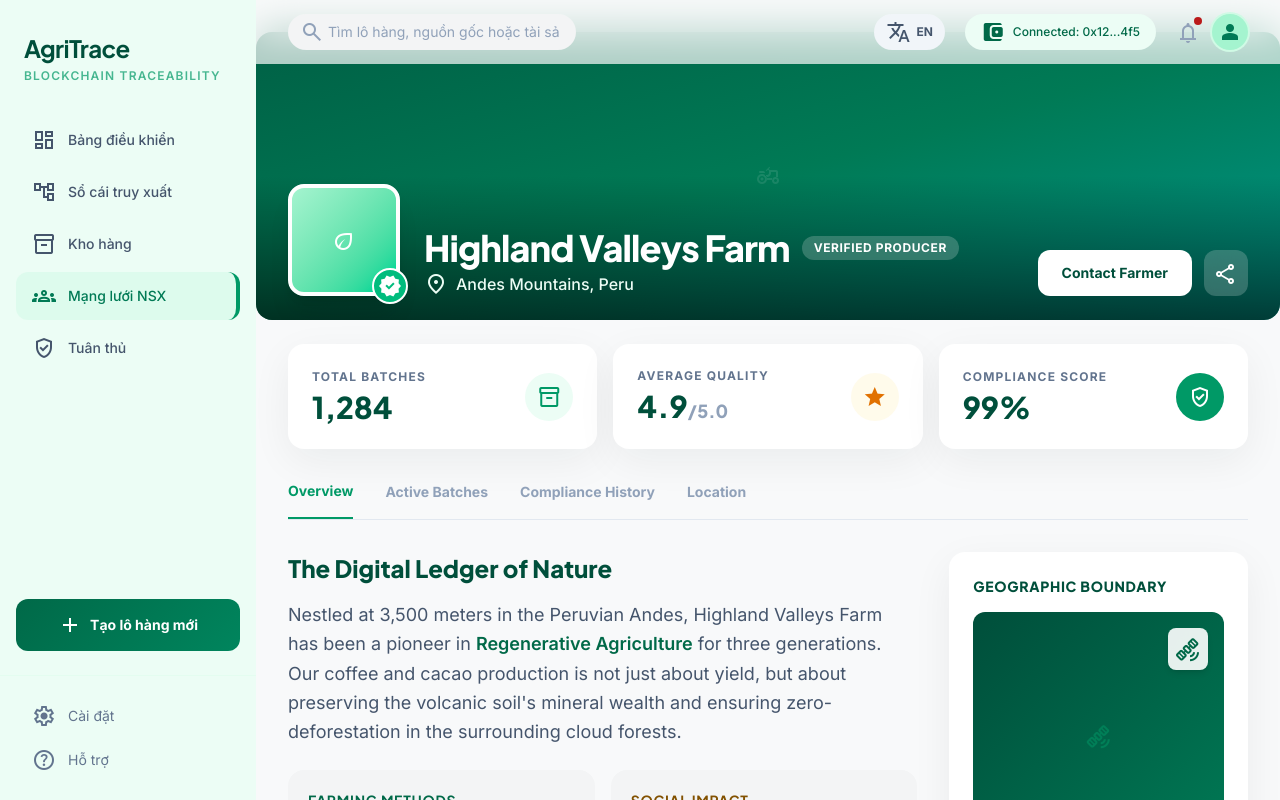
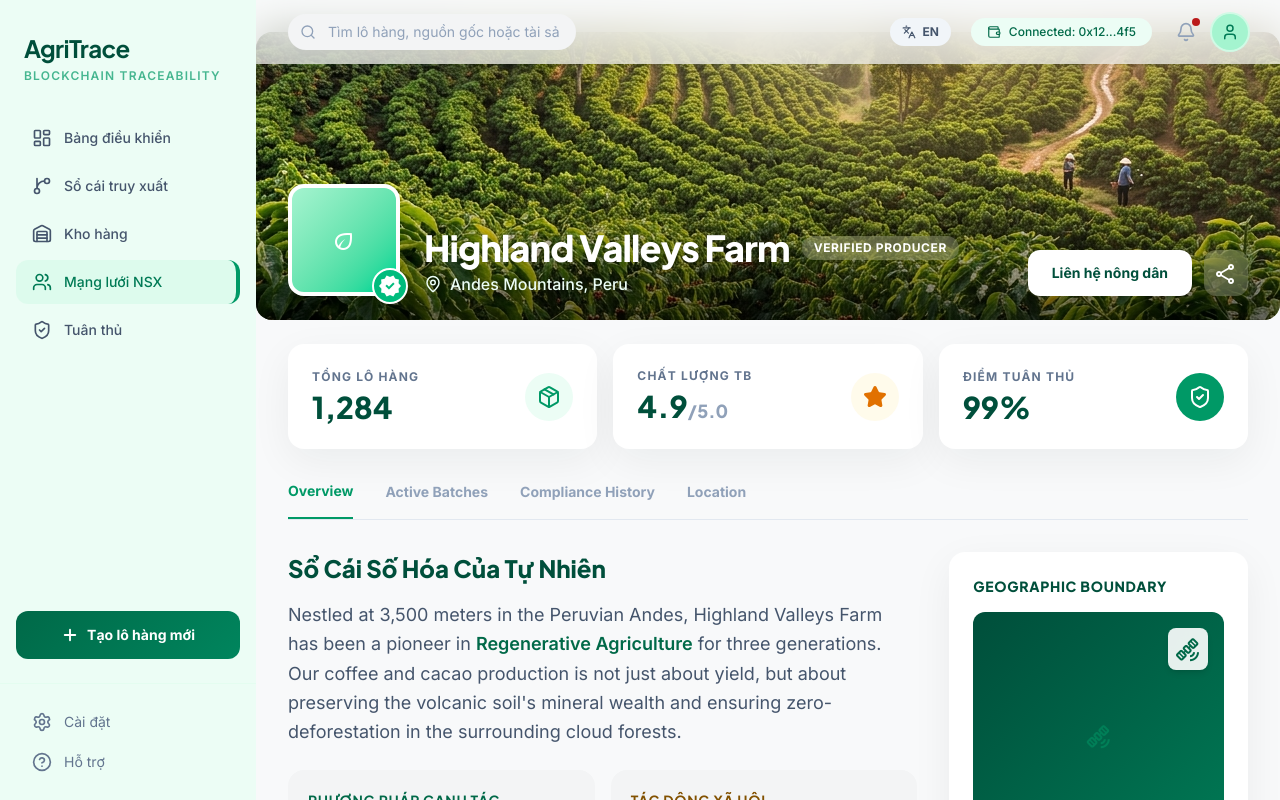
Before and after one commit to xuanhai0913/agri-traceability-system, a React (Vite) app in the folder frontend-web/: page /producers/1 in a window 1280 px wide. Shown: the top 800 px of the page. Built offline with nearby package versions, Linux system fonts and the light colour scheme.

Commit message:
refactor: internationalize ProducerDetailPage and add EmptyStateIllustrations component

```diff
--- a/frontend-web/package.json
+++ b/frontend-web/package.json
@@ -12,6 +12,7 @@
   "dependencies": {
     "axios": "^1.15.0",
     "i18next": "^26.0.4",
+    "lucide-react": "^1.8.0",
     "qrcode.react": "^4.2.0",
     "react": "^19.2.4",
     "react-dom": "^19.2.4",
--- a/frontend-web/src/components/layout/Sidebar.jsx
+++ b/frontend-web/src/components/layout/Sidebar.jsx
@@ -1,16 +1,35 @@
 import { NavLink, useNavigate } from "react-router-dom";
 import { useTranslation } from "react-i18next";
+import {
+  LayoutDashboard,
+  GitBranch,
+  Warehouse,
+  Users,
+  ShieldCheck,
+  Plus,
+  Settings,
+  HelpCircle,
+  X,
+} from "lucide-react";
+
+const NAV_ICONS = {
+  "/": LayoutDashboard,
+  "/batches": GitBranch,
+  "/inventory": Warehouse,
+  "/producers": Users,
+  "/compliance": ShieldCheck,
+};
 
 export default function Sidebar({ open, onClose }) {
   const { t } = useTranslation();
   const navigate = useNavigate();
 
   const navItems = [
-    { to: "/", icon: "dashboard", label: t("nav.dashboard") },
-    { to: "/batches", icon: "account_tree", label: t("nav.ledger") },
-    { to: "/inventory", icon: "inventory_2", label: t("nav.inventory") },
-    { to: "/producers", icon: "groups", label: t("nav.producers") },
-    { to: "/compliance", icon: "verified_user", label: t("nav.compliance") },
+    { to: "/", label: t("nav.dashboard") },
+    { to: "/batches", label: t("nav.ledger") },
+    { to: "/inventory", label: t("nav.inventory") },
+    { to: "/producers", label: t("nav.producers") },
+    { to: "/compliance", label: t("nav.compliance") },
   ];
 
   return (
@@ -35,13 +54,15 @@ export default function Sidebar({ open, onClose }) {
           className="md:hidden p-1.5 rounded-lg text-slate-500 hover:bg-emerald-100 transition-colors"
           aria-label="Close menu"
         >
-          <span className="material-symbols-outlined">close</span>
+          <X size={20} />
         </button>
       </div>
 
       {/* Navigation */}
       <nav className="flex-1 px-4 space-y-1">
-        {navItems.map((item) => (
+        {navItems.map((item) => {
+          const Icon = NAV_ICONS[item.to];
+          return (
             <NavLink
               key={item.to}
               to={item.to}
@@ -55,12 +76,11 @@ export default function Sidebar({ open, onClose }) {
                 }`
               }
             >
-            <span className="material-symbols-outlined text-xl">
-              {item.icon}
-            </span>
+              <Icon size={20} strokeWidth={2} />
               <span>{item.label}</span>
             </NavLink>
-        ))}
+          );
+        })}
       </nav>
 
       {/* New Batch CTA */}
@@ -72,7 +92,7 @@ export default function Sidebar({ open, onClose }) {
           }}
           className="w-full py-3.5 btn-primary-gradient rounded-xl font-bold text-sm flex items-center justify-center gap-2"
         >
-          <span className="material-symbols-outlined text-lg">add</span>
+          <Plus size={18} strokeWidth={2.5} />
           {t("nav.newBatch")}
         </button>
       </div>
@@ -83,16 +103,14 @@ export default function Sidebar({ open, onClose }) {
           href="#"
           className="flex items-center gap-3 px-4 py-2 text-slate-500 hover:text-emerald-600 transition-colors text-sm"
         >
-          <span className="material-symbols-outlined text-xl">settings</span>
+          <Settings size={20} />
           <span>{t("nav.settings")}</span>
         </a>
         <a
           href="#"
           className="flex items-center gap-3 px-4 py-2 text-slate-500 hover:text-emerald-600 transition-colors text-sm"
         >
-          <span className="material-symbols-outlined text-xl">
-            help_outline
-          </span>
+          <HelpCircle size={20} />
           <span>{t("nav.support")}</span>
         </a>
       </div>
--- a/frontend-web/src/components/layout/TopNav.jsx
+++ b/frontend-web/src/components/layout/TopNav.jsx
@@ -1,4 +1,5 @@
 import { useTranslation } from "react-i18next";
+import { Search, Languages, Menu, Bell, Wallet, User } from "lucide-react";
 
 export default function TopNav({ onMenuToggle }) {
   const { t, i18n } = useTranslation();
@@ -19,14 +20,12 @@ export default function TopNav({ onMenuToggle }) {
           className="md:hidden p-2 rounded-lg text-slate-600 hover:bg-emerald-100 transition-colors"
           aria-label="Open menu"
         >
-          <span className="material-symbols-outlined">menu</span>
+          <Menu size={22} />
         </button>
 
         {/* Search — wider on desktop, icon-only trigger on small mobile */}
         <div className="relative hidden sm:block">
-          <span className="material-symbols-outlined absolute left-3 top-1/2 -translate-y-1/2 text-slate-400 text-lg">
-            search
-          </span>
+          <Search size={16} className="absolute left-3 top-1/2 -translate-y-1/2 text-slate-400" />
           <input
             className="bg-surface-container-low border-none rounded-full py-2 pl-10 pr-4 text-sm w-48 md:w-72 focus:outline-none focus:ring-1 focus:ring-primary placeholder:text-slate-400"
             placeholder={t("topnav.searchPlaceholder")}
@@ -35,7 +34,7 @@ export default function TopNav({ onMenuToggle }) {
         </div>
         {/* Mobile search icon */}
         <button className="sm:hidden p-2 rounded-lg text-slate-500 hover:bg-emerald-100 transition-colors">
-          <span className="material-symbols-outlined">search</span>
+          <Search size={20} />
         </button>
       </div>
 
@@ -47,30 +46,26 @@ export default function TopNav({ onMenuToggle }) {
           className="flex items-center gap-1.5 px-3 py-1.5 rounded-full bg-slate-100 hover:bg-slate-200 text-xs font-bold text-slate-600 transition-colors"
           title={i18n.language === "vi" ? "Switch to English" : "Chuyển sang Tiếng Việt"}
         >
-          <span className="material-symbols-outlined text-sm">translate</span>
+          <Languages size={14} />
           <span className="uppercase">{i18n.language === "vi" ? "EN" : "VI"}</span>
         </button>
 
         {/* Wallet badge — hide text on very small screens */}
         <div className="flex items-center gap-2 px-3 md:px-4 py-1.5 rounded-full bg-emerald-50 text-primary font-medium text-xs">
-          <span className="material-symbols-outlined text-sm filled">
-            account_balance_wallet
-          </span>
+          <Wallet size={14} />
           <span className="hidden sm:inline">{t("topnav.connected")}: 0x12...4f5</span>
         </div>
 
         {/* Actions */}
         <div className="flex items-center gap-2 md:gap-3">
-          <button className="relative text-slate-400 hover:text-primary transition-colors">
-            <span className="material-symbols-outlined">notifications</span>
-            <span className="absolute -top-0.5 -right-0.5 w-2 h-2 bg-error rounded-full"></span>
+          <button className="relative text-slate-400 hover:text-primary transition-colors p-1">
+            <Bell size={20} />
+            <span className="absolute top-0 right-0 w-2 h-2 bg-error rounded-full"></span>
           </button>
 
           {/* Avatar */}
           <div className="w-9 h-9 rounded-full bg-emerald-200 ring-2 ring-emerald-100 flex items-center justify-center overflow-hidden">
-            <span className="material-symbols-outlined text-emerald-700 text-lg filled">
-              person
-            </span>
+            <User size={18} className="text-emerald-700" />
           </div>
         </div>
       </div>
--- a/frontend-web/src/pages/BatchDetailPage.jsx
+++ b/frontend-web/src/pages/BatchDetailPage.jsx
@@ -1,5 +1,6 @@
 import { useState, useEffect } from "react";
 import { useParams, Link } from "react-router-dom";
+import { useTranslation } from "react-i18next";
 import { QRCodeSVG } from "qrcode.react";
 import { getBatch, getStageHistory, addStage } from "../services/api";
 import { BatchDetailSkeleton } from "../components/ui/Skeleton";
@@ -25,6 +26,7 @@ const STAGE_NAMES_EN = [
 ];
 
 export default function BatchDetailPage() {
+  const { t, i18n } = useTranslation();
   const { id } = useParams();
   const [batch, setBatch] = useState(null);
   const [stages, setStages] = useState([]);
@@ -83,7 +85,7 @@ export default function BatchDetailPage() {
 
   function formatDate(timestamp) {
     if (!timestamp) return "—";
-    return new Date(timestamp * 1000).toLocaleDateString("vi-VN", {
+    return new Date(timestamp * 1000).toLocaleDateString(i18n.language === "vi" ? "vi-VN" : "en-US", {
       day: "2-digit",
       month: "short",
       year: "numeric",
@@ -92,7 +94,7 @@ export default function BatchDetailPage() {
 
   function formatTime(timestamp) {
     if (!timestamp) return "";
-    return new Date(timestamp * 1000).toLocaleString("vi-VN");
+    return new Date(timestamp * 1000).toLocaleString(i18n.language === "vi" ? "vi-VN" : "en-US");
   }
 
   function handlePrint() {
@@ -112,7 +114,7 @@ export default function BatchDetailPage() {
         </span>
         <p className="text-error font-medium">{error}</p>
         <Link to="/" className="mt-4 text-primary text-sm font-bold hover:underline">
-          ← Về Dashboard
+          ← {t("nav.dashboard")}
         </Link>
       </div>
     );
@@ -130,7 +132,7 @@ export default function BatchDetailPage() {
       {/* Breadcrumbs */}
       <div className="flex items-center gap-2 text-xs text-outline mb-6">
         <Link to="/" className="hover:text-primary transition-colors">
-          Dashboard
+          {t("nav.dashboard")}
         </Link>
         <span className="material-symbols-outlined text-sm">chevron_right</span>
         <span className="text-on-surface-variant font-medium">
@@ -157,29 +159,29 @@ export default function BatchDetailPage() {
         <div className="col-span-12 lg:col-span-3 space-y-6">
           <div className="bg-surface-container-lowest p-6 rounded-2xl shadow-ambient">
             <h2 className="text-xs font-bold text-tertiary uppercase tracking-widest mb-5">
-              Batch Summary
+              {t("batchDetail.summary")}
             </h2>
             <div className="space-y-4">
               <div>
-                <p className="text-xs text-outline mb-1">Tên sản phẩm</p>
+                <p className="text-xs text-outline mb-1">{t("dashboard.productName")}</p>
                 <p className="font-headline font-bold text-emerald-900">
                   {batch.name}
                 </p>
               </div>
               <div>
-                <p className="text-xs text-outline mb-1">Nguồn gốc</p>
+                <p className="text-xs text-outline mb-1">{t("batchDetail.farmOrigin")}</p>
                 <p className="font-headline font-bold text-emerald-900">
                   {batch.origin || "—"}
                 </p>
               </div>
               <div>
-                <p className="text-xs text-outline mb-1">Ngày tạo</p>
+                <p className="text-xs text-outline mb-1">{t("dashboard.dateCreated")}</p>
                 <p className="font-headline font-bold text-emerald-900">
                   {formatDate(batch.createdAt)}
                 </p>
               </div>
               <div>
-                <p className="text-xs text-outline mb-1">Trạng thái</p>
+                <p className="text-xs text-outline mb-1">{t("dashboard.status")}</p>
                 <span
                   className={`inline-flex items-center gap-1.5 px-3 py-1 rounded-full text-xs font-bold ${
                     batch.isActive
@@ -192,7 +194,7 @@ export default function BatchDetailPage() {
                       batch.isActive ? "bg-emerald-600" : "bg-amber-500"
                     }`}
                   ></span>
-                  {batch.isActive ? "Đang xử lý" : "Hoàn thành"}
+                  {batch.isActive ? t("common.active") : t("stages.completed")}
                 </span>
               </div>
             </div>
--- a/frontend-web/src/pages/InventoryPage.jsx
+++ b/frontend-web/src/pages/InventoryPage.jsx
@@ -1,5 +1,7 @@
 import { useState, useEffect } from "react";
 import { Link } from "react-router-dom";
+import { useTranslation } from "react-i18next";
+import { MapPin, CalendarDays, ArrowRight, PackagePlus, Warehouse } from "lucide-react";
 import { getTotalBatches, getBatch } from "../services/api";
 import { InventorySkeleton } from "../components/ui/Skeleton";
 
@@ -26,6 +28,7 @@ const STAGE_COLORS = {
 const PRODUCT_ICONS = ["eco", "grass", "coffee", "forest", "park", "yard"];
 
 export default function InventoryPage() {
+  const { t, i18n } = useTranslation();
   const [batches, setBatches] = useState([]);
   const [loading, setLoading] = useState(true);
   const [filter, setFilter] = useState("all"); // all | active | completed
@@ -66,7 +69,7 @@ export default function InventoryPage() {
 
   function formatDate(timestamp) {
     if (!timestamp) return "—";
-    return new Date(timestamp * 1000).toLocaleDateString("vi-VN", {
+    return new Date(timestamp * 1000).toLocaleDateString(i18n.language === "vi" ? "vi-VN" : "en-US", {
       day: "2-digit",
       month: "short",
       year: "numeric",
@@ -81,36 +84,36 @@ export default function InventoryPage() {
       <div className="flex flex-col md:flex-row md:justify-between md:items-end gap-4 mb-8">
         <div>
           <span className="text-tertiary text-xs font-bold uppercase tracking-[0.2em]">
-            Asset Management
+            {t("inventory.sectionLabel")}
           </span>
           <h1 className="text-2xl md:text-4xl font-extrabold text-on-surface tracking-tight mt-1 font-headline">
-            Inventory
+            {t("inventory.title")}
           </h1>
           <p className="text-slate-500 mt-2 text-sm md:text-base">
-            Quản lý trực quan toàn bộ lô hàng nông sản đang trong hệ thống.
+            {t("inventory.subtitle")}
           </p>
         </div>
         <Link
           to="/batches/new"
           className="btn-primary-gradient px-6 py-3 rounded-xl font-bold text-sm flex items-center gap-2 shrink-0 w-full md:w-auto justify-center"
         >
-          <span className="material-symbols-outlined text-lg">add</span>
-          Thêm lô hàng
+          <PackagePlus size={18} />
+          {t("inventory.addItem")}
         </Link>
       </div>
 
       {/* Filter Tabs */}
       <div className="flex items-center gap-2 mb-8">
         {[
-          { key: "all", label: "Tất cả", count: batches.length },
+          { key: "all", label: t("common.all"), count: batches.length },
           {
             key: "active",
-            label: "Đang xử lý",
+            label: t("common.active"),
             count: batches.filter((b) => b.isActive).length,
           },
           {
             key: "completed",
-            label: "Hoàn thành",
+            label: t("stages.completed"),
             count: batches.filter((b) => !b.isActive).length,
           },
         ].map((tab) => (
@@ -142,12 +145,12 @@ export default function InventoryPage() {
           <span className="material-symbols-outlined text-5xl mb-3">
             inventory_2
           </span>
-          <p className="text-sm font-medium">Không có lô hàng nào</p>
+          <p className="text-sm font-medium">{t("common.noData")}</p>
           <Link
             to="/batches/new"
             className="mt-4 text-primary text-sm font-bold hover:underline"
           >
-            + Tạo lô hàng đầu tiên
+            {t("dashboard.createFirst")}
           </Link>
         </div>
       ) : (
@@ -198,16 +201,12 @@ export default function InventoryPage() {
                   <div className="space-y-2 mb-5">
                     {batch.origin && (
                       <div className="flex items-center gap-2 text-xs text-slate-500">
-                        <span className="material-symbols-outlined text-sm text-slate-400">
-                          location_on
-                        </span>
+                        <MapPin size={14} className="text-slate-400 shrink-0" />
                         {batch.origin}
                       </div>
                     )}
                     <div className="flex items-center gap-2 text-xs text-slate-500">
-                      <span className="material-symbols-outlined text-sm text-slate-400">
-                        calendar_today
-                      </span>
+                      <CalendarDays size={14} className="text-slate-400 shrink-0" />
                       {formatDate(batch.createdAt)}
                     </div>
                   </div>
@@ -234,10 +233,8 @@ export default function InventoryPage() {
                   to={`/batches/${batch.id}`}
                   className="flex items-center justify-center gap-2 py-3.5 bg-surface-container-low hover:bg-primary hover:text-white text-emerald-900 font-bold text-xs uppercase tracking-widest transition-colors"
                 >
-                  Xem chi tiết
-                  <span className="material-symbols-outlined text-sm">
-                    arrow_forward
-                  </span>
+                  {t("common.viewDetails")}
+                  <ArrowRight size={14} />
                 </Link>
               </div>
             );
--- a/frontend-web/src/pages/ProducerDetailPage.jsx
+++ b/frontend-web/src/pages/ProducerDetailPage.jsx
@@ -1,5 +1,7 @@
 import { useState } from "react";
 import { useParams, Link } from "react-router-dom";
+import { useTranslation } from "react-i18next";
+import { MapPin, Package, Star, ShieldCheck, Send } from "lucide-react";
 
 // ── Mock Data ────────────────────────────────────
 const PRODUCERS_DATA = {
@@ -136,6 +138,7 @@ const DEFAULT_PRODUCER = {
 const TABS = ["Overview", "Active Batches", "Compliance History", "Location"];
 
 export default function ProducerDetailPage() {
+  const { t } = useTranslation();
   const { id } = useParams();
   const [activeTab, setActiveTab] = useState("Overview");
 
@@ -145,11 +148,7 @@ export default function ProducerDetailPage() {
     <>
       {/* Hero Banner */}
       <div className="relative h-52 md:h-72 w-[calc(100%+2rem)] md:w-[calc(100%+4rem)] overflow-hidden rounded-2xl -mt-4 md:-mt-8 -mx-4 md:-mx-8 mb-0">
-        <div className="w-full h-full bg-gradient-to-br from-emerald-800 via-emerald-700 to-teal-600 flex items-center justify-center">
-          <span className="material-symbols-outlined text-white/10 text-[200px]">
-            agriculture
-          </span>
-        </div>
+        <img src="/images/hero-coffee-farm.png" alt={producer.name} className="w-full h-full object-cover" />
         <div className="absolute inset-0 bg-gradient-to-t from-black/60 via-transparent to-transparent"></div>
 
         {/* Profile overlay */}
@@ -184,9 +183,7 @@ export default function ProducerDetailPage() {
               </span>
             </div>
             <div className="flex items-center gap-2 mt-1 text-emerald-50">
-              <span className="material-symbols-outlined text-lg">
-                location_on
-              </span>
+              <MapPin size={18} />
               <span className="font-medium">{producer.location}</span>
             </div>
           </div>
@@ -194,7 +191,7 @@ export default function ProducerDetailPage() {
           {/* Actions */}
           <div className="flex gap-3">
             <button className="px-6 py-2.5 bg-white text-emerald-900 font-bold rounded-xl hover:scale-105 transition-transform text-sm">
-              Contact Farmer
+              {t("producerDetail.contactFarmer")}
             </button>
             <button className="p-2.5 bg-white/20 backdrop-blur-md text-white rounded-xl hover:bg-white/30 transition-colors">
               <span className="material-symbols-outlined">share</span>
@@ -208,22 +205,20 @@ export default function ProducerDetailPage() {
         <div className="bg-surface-container-lowest p-6 rounded-2xl shadow-ambient flex items-center justify-between">
           <div>
             <p className="text-xs font-bold text-slate-500 uppercase tracking-widest mb-1">
-              Total Batches
+              {t("producerDetail.totalBatches")}
             </p>
             <p className="text-3xl font-black text-emerald-900 font-headline">
               {producer.totalBatches.toLocaleString()}
             </p>
           </div>
           <div className="w-12 h-12 bg-emerald-50 rounded-full flex items-center justify-center text-emerald-600">
-            <span className="material-symbols-outlined text-3xl">
-              inventory_2
-            </span>
+            <Package size={24} />
           </div>
         </div>
         <div className="bg-surface-container-lowest p-6 rounded-2xl shadow-ambient flex items-center justify-between">
           <div>
             <p className="text-xs font-bold text-slate-500 uppercase tracking-widest mb-1">
-              Average Quality
+              {t("producerDetail.avgQuality")}
             </p>
             <p className="text-3xl font-black text-emerald-900 font-headline">
               {producer.avgQuality}
@@ -231,24 +226,20 @@ export default function ProducerDetailPage() {
             </p>
           </div>
           <div className="w-12 h-12 bg-amber-50 rounded-full flex items-center justify-center text-amber-600">
-            <span className="material-symbols-outlined text-3xl filled">
-              star
-            </span>
+            <Star size={24} fill="currentColor" />
           </div>
         </div>
         <div className="bg-surface-container-lowest p-6 rounded-2xl shadow-ambient flex items-center justify-between">
           <div>
             <p className="text-xs font-bold text-slate-500 uppercase tracking-widest mb-1">
-              Compliance Score
+              {t("producerDetail.complianceScore")}
             </p>
             <p className="text-3xl font-black text-emerald-900 font-headline">
               {producer.complianceScore}%
             </p>
           </div>
           <div className="w-12 h-12 bg-emerald-600 rounded-full flex items-center justify-center text-white">
-            <span className="material-symbols-outlined text-3xl">
-              verified_user
-            </span>
+            <ShieldCheck size={24} />
           </div>
         </div>
       </div>
@@ -277,7 +268,7 @@ export default function ProducerDetailPage() {
           {/* Description */}
           <section>
             <h2 className="text-2xl font-black text-emerald-900 mb-4 font-headline">
-              The Digital Ledger of Nature
+              {t("producerDetail.digitalLedger")}
             </h2>
             <p className="text-slate-600 leading-relaxed text-base md:text-lg mb-6">
               {producer.description.split("Regenerative Agriculture").length >
@@ -297,7 +288,7 @@ export default function ProducerDetailPage() {
             <div className="grid grid-cols-1 sm:grid-cols-2 gap-4">
               <div className="bg-surface-container-low p-5 rounded-2xl">
                 <h3 className="text-primary font-bold text-sm uppercase tracking-wider mb-3">
-                  Farming Methods
+                  {t("producerDetail.farmingMethods")}
                 </h3>
                 <ul className="space-y-2">
                   {producer.farmingMethods.map((m) => (
@@ -315,7 +306,7 @@ export default function ProducerDetailPage() {
               </div>
               <div className="bg-surface-container-low p-5 rounded-2xl">
                 <h3 className="text-tertiary font-bold text-sm uppercase tracking-wider mb-3">
-                  Social Impact
+                  {t("producerDetail.socialImpact")}
                 </h3>
                 <ul className="space-y-2">
                   {producer.socialImpact.map((s) => (
@@ -337,7 +328,7 @@ export default function ProducerDetailPage() {
           {/* Certifications */}
           <section>
             <h2 className="text-xl font-bold text-emerald-900 mb-6 font-headline">
-              Verified Certifications
+              {t("producerDetail.certifications")}
             </h2>
             <div className="flex flex-wrap gap-4">
               {producer.certifications.map((cert) => {
@@ -376,13 +367,13 @@ export default function ProducerDetailPage() {
             <section>
               <div className="flex items-center justify-between mb-6">
                 <h2 className="text-xl font-bold text-emerald-900 font-headline">
-                  Active Processing Batches
+                  {t("producerDetail.activeBatchesTitle")}
                 </h2>
                 <Link
                   to="/batches"
                   className="text-sm font-semibold text-primary hover:underline"
                 >
-                  View Ledger
+                  {t("producerDetail.viewLedger")}
                 </Link>
               </div>
               <div className="space-y-4">
--- a/frontend-web/src/services/api.js
+++ b/frontend-web/src/services/api.js
@@ -1,7 +1,7 @@
 import axios from "axios";
 
 /**
- * API Service — TerraLedger Frontend
+ * API Service — AgriTrace Frontend
  *
  * Dev mode:  Vite proxy /api → localhost:3000 (no env var needed)
  * Prod mode: VITE_API_URL = https://your-backend.onrender.com/api
```
Also changed, not shown: frontend-web/src/components/ui/EmptyStateIllustrations.jsx (added, +195 -0 lines), 1 other file (tests, documents, lock files or other folders). Lines whose indentation alone changed are shown as unchanged.
